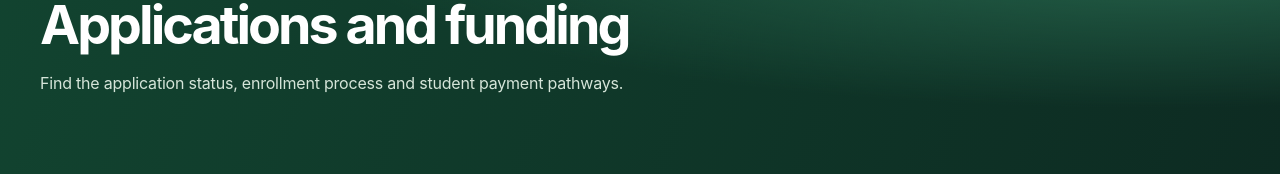
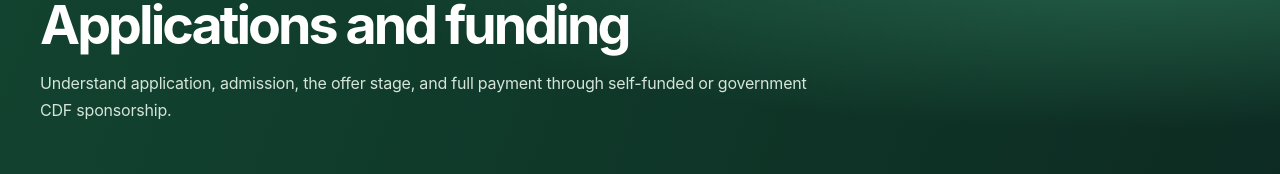
Before and after one commit to pamtechz/kasa, a Next.js app: page /admissions in a window 1280 px wide. Shown: the part 233-407 px from the top of the page. Built offline with nearby package versions, Linux system fonts and the light colour scheme; no server answers.

Commit message:
ui(admissions): distinguish admission, CDF award and actual government remittance

```diff
--- a/src/app/(site)/admissions/page.tsx
+++ b/src/app/(site)/admissions/page.tsx
@@ -1,6 +1,6 @@
 import {SiteChrome,PageIntro} from '@/components/SiteChrome';
 import {InformationPage} from '@/components/PublicPages';
 export default function Page(){
- return <SiteChrome><PageIntro eyebrow="ADMISSIONS" title="Applications and funding" description="Find the application status, enrollment process and student payment pathways."/>
+ return <SiteChrome><PageIntro eyebrow="ADMISSIONS" title="Applications and funding" description="Understand application, admission, the offer stage, and full payment through self-funded or government CDF sponsorship."/>
  <main className="container site-content"><InformationPage mode="admissions"/></main></SiteChrome>;
 }
```
